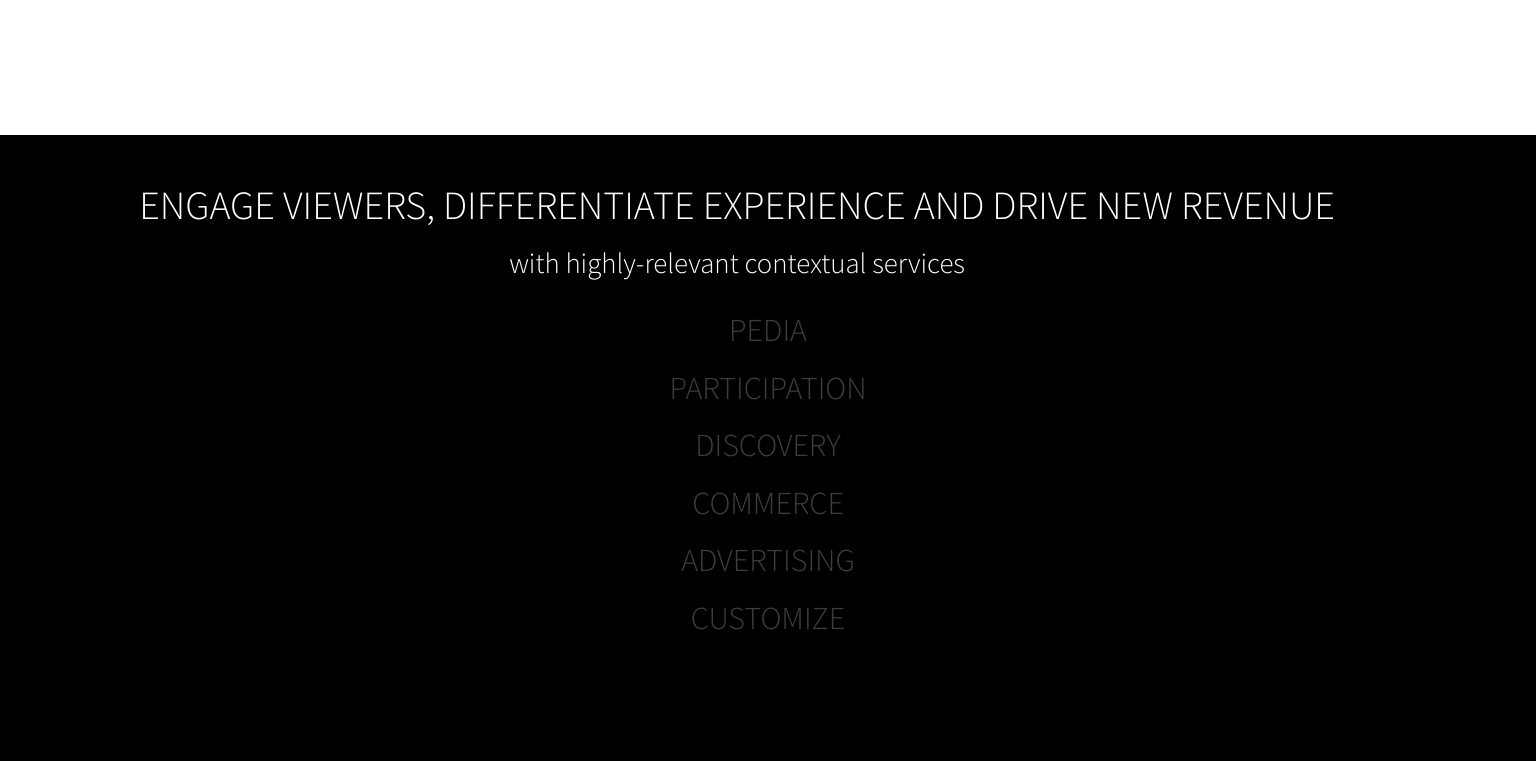
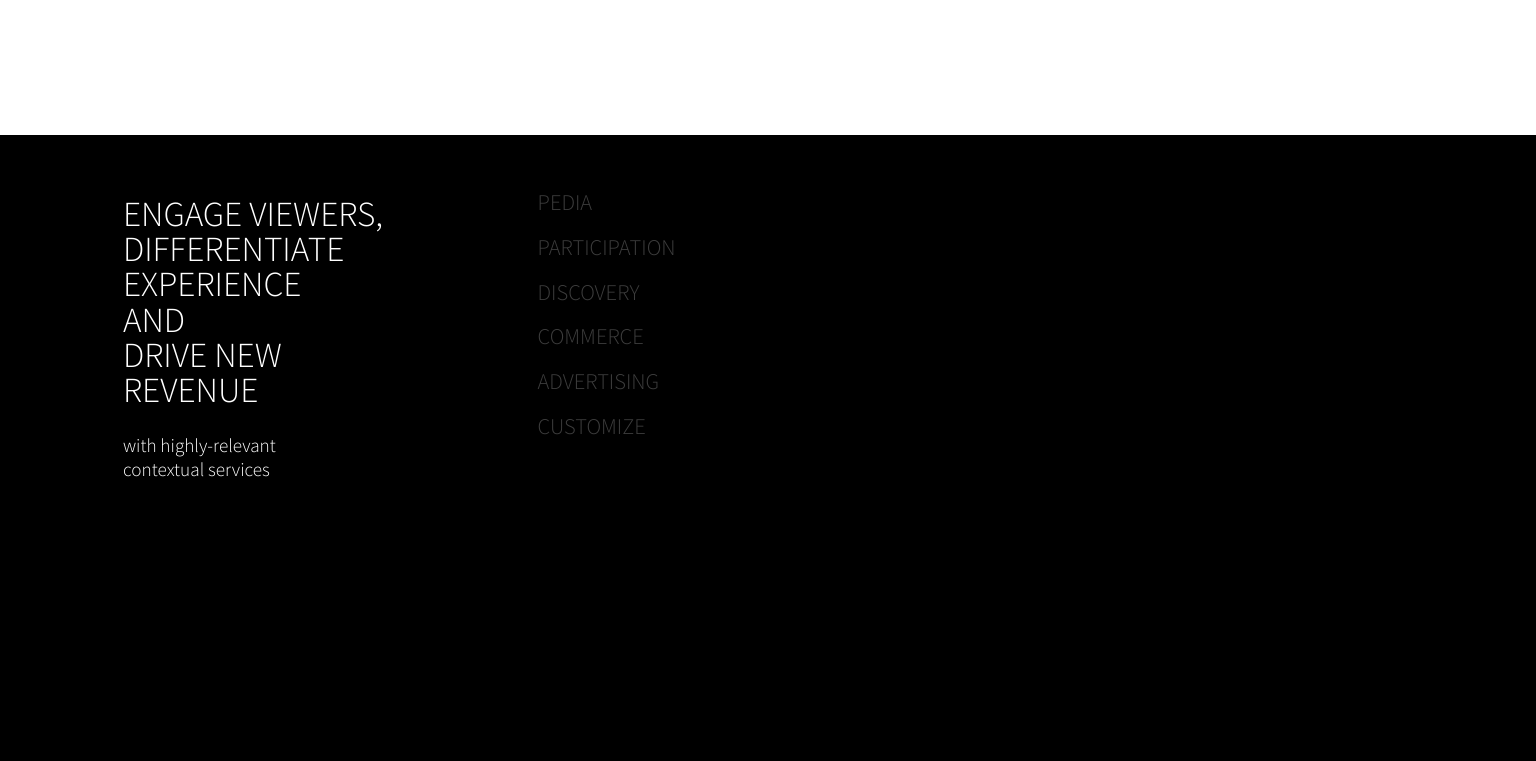
Before and after one commit to guykeren3/Comigo, a website: page index.html in a window 1536 px wide. Shown: the part 980-1741 px from the top of the page. Drawn offline with nearby package versions, Linux system fonts and the light colour scheme; files whose address does not match are found by name.

Commit message:
working on responsive design 1450+ px fixed bug on earlier commit

```diff
--- a/styles/main.css
+++ b/styles/main.css
@@ -839,91 +839,91 @@ section.interactive-list h4 {
 
 @media screen and (min-width: 1450px) {
   /*interactive list section*/
-  .interactive-list {
-    background: rgba(0, 0, 0, 5);
-    height: 150vw;
-  }
-
-  .interactive-list header {
-    color: white;
-    width: 95%; /* EFFECTS THE TWO BOXES BELOW */
-    padding-left: 15px;
-    padding-top: 50px;
-    text-align: center;
-    /*padding-right: 400px;*/
-    display: inline-block;
-    float: none;
-  }
-
-  .interactive-list header span {
-    display: inline;
-  }
-
-  .interactive-list.clearfix header h3 {
-    font-size: 2.5rem;
-    font-weight: 300;
-    line-height: 100%;
-  }
-
-  .interactive-list.clearfix header p {
-    font-size: 1.8rem;
-    font-weight: 300;
-    padding-top: 20px;
-    width: 100%;
-    text-align: center;
-  }
-
-  .interactive-list h4 {
-    line-height: 15px;
-    font-size: 1.7rem;
-    text-transform: uppercase;
-  }
-
-  .interactive-list ul {
-    display: inline-block;
-    width: 100%;
-    padding-left: 0;
-    padding-top: 0;
-    text-align: center;
-    /*outline: 1px solid red;*/
-    float: none;
-  }
-
-  .interactive-list.clearfix ul h4 {
-    font-size: 2rem;
-  }
-
-  .interactive-list li > ul {
-    padding-left: 40%;
-  }
-
-  .interactive-list ul a {
-    display: block;
-  }
-
-  .interactive-list > ul {
-    position: relative;
-  }
-
-  .interactive-list li > ul {
-    display: none;
-  }
-
-  .interactive-list li:hover > ul {
-    display: block;
-    position: absolute;
-    top: 370px;
-    left: -165px;
-    color: #C1C1C1;
-    width: 100%;
-  }
-
-  .interactive-list figcaption {
-    font-size: 1.3rem;
-    text-align: center;
-    padding-bottom: 0;
-    width: 125%;
-  }
+  /*.interactive-list {*/
+    /*background: rgba(0, 0, 0, 5);*/
+    /*height: 150vw;*/
+  /*}*/
+
+  /*.interactive-list header {*/
+    /*color: white;*/
+    /*width: 95%; !* EFFECTS THE TWO BOXES BELOW *!*/
+    /*padding-left: 15px;*/
+    /*padding-top: 50px;*/
+    /*text-align: center;*/
+    /*!*padding-right: 400px;*!*/
+    /*display: inline-block;*/
+    /*float: none;*/
+  /*}*/
+
+  /*.interactive-list header span {*/
+    /*display: inline;*/
+  /*}*/
+
+  /*.interactive-list.clearfix header h3 {*/
+    /*font-size: 2.5rem;*/
+    /*font-weight: 300;*/
+    /*line-height: 100%;*/
+  /*}*/
+
+  /*.interactive-list.clearfix header p {*/
+    /*font-size: 1.8rem;*/
+    /*font-weight: 300;*/
+    /*padding-top: 20px;*/
+    /*width: 100%;*/
+    /*text-align: center;*/
+  /*}*/
+
+  /*.interactive-list h4 {*/
+    /*line-height: 15px;*/
+    /*font-size: 1.7rem;*/
+    /*text-transform: uppercase;*/
+  /*}*/
+
+  /*.interactive-list ul {*/
+    /*display: inline-block;*/
+    /*width: 100%;*/
+    /*padding-left: 0;*/
+    /*padding-top: 0;*/
+    /*text-align: center;*/
+    /*!*outline: 1px solid red;*!*/
+    /*float: none;*/
+  /*}*/
+
+  /*.interactive-list.clearfix ul h4 {*/
+    /*font-size: 2rem;*/
+  /*}*/
+
+  /*.interactive-list li > ul {*/
+    /*padding-left: 40%;*/
+  /*}*/
+
+  /*.interactive-list ul a {*/
+    /*display: block;*/
+  /*}*/
+
+  /*.interactive-list > ul {*/
+    /*position: relative;*/
+  /*}*/
+
+  /*.interactive-list li > ul {*/
+    /*display: none;*/
+  /*}*/
+
+  /*.interactive-list li:hover > ul {*/
+    /*display: block;*/
+    /*position: absolute;*/
+    /*top: 370px;*/
+    /*left: -165px;*/
+    /*color: #C1C1C1;*/
+    /*width: 100%;*/
+  /*}*/
+
+  /*.interactive-list figcaption {*/
+    /*font-size: 1.3rem;*/
+    /*text-align: center;*/
+    /*padding-bottom: 0;*/
+    /*width: 125%;*/
+  /*}*/
 
   .interactive-list .interactive-list-item-soccer-player img {
     display: block;
@@ -979,9 +979,9 @@ section.interactive-list h4 {
     transform: scale(.8);
   }
 
-  .interactive-list .interactive-list-item-customize figure {
-    width: 100%;
-  }
+  /*.interactive-list .interactive-list-item-customize figure {*/
+    /*width: 100%;*/
+  /*}*/
 
 }
 
```
